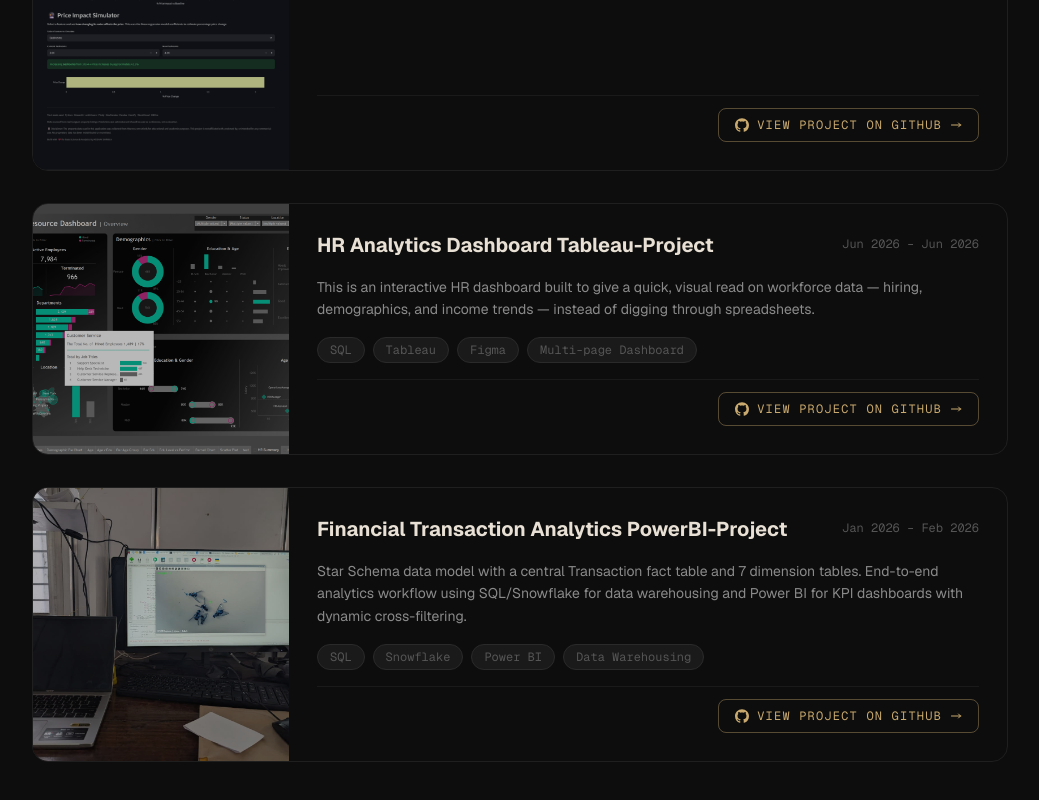
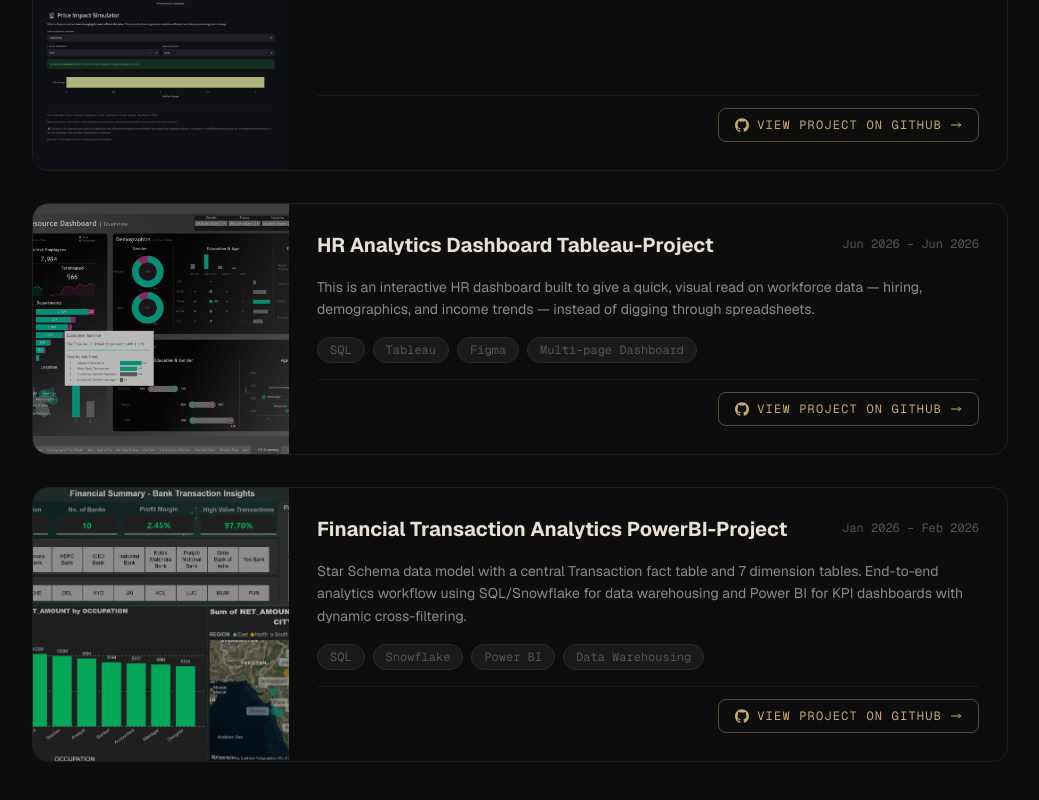
Before and after one commit to keshavsays08/Keshav_Gairola_Portfolio, a React (Vite) app: page /projects in a window 1280 px wide. Shown: the part 829-1629 px from the top of the page, without its empty margins (120-1159 px from the left). Built offline with nearby package versions, Linux system fonts and the light colour scheme.

Commit message:
fixed the image issue

```diff
--- a/src/pages/Projects.jsx
+++ b/src/pages/Projects.jsx
@@ -11,7 +11,7 @@
 }
 
 // Maps project index to image in /public/projects/
-const projectImages = ["/projects/p1.jpeg", "/projects/p2.png", "/projects/p3.png"];
+const projectImages = ["/projects/p1.jpeg", "/projects/p2.png", "/projects/p3.png","/projects/p4.png"];
 
 function ProjectCard({ project, index }) {
   return (
```
